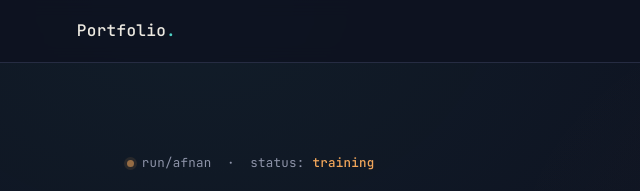
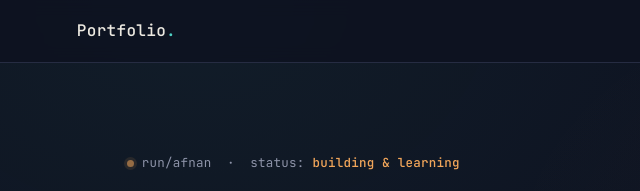
Before and after one commit to mafnan338/Mohammed_Afnan_Portfolio, a plain HTML site: page index.html in a window 1280 px wide. Shown: the top 191 px of the page, 0-640 px from the left. Drawn offline with Linux system fonts and the light colour scheme.

Commit message:
Updated status

```diff
--- a/index.html
+++ b/index.html
@@ -43,7 +43,7 @@
         <div class="hero-text">
           <p class="run-status">
             <span class="run-dot"></span> run/afnan &nbsp;·&nbsp; status:
-            <span class="status-training">training</span>
+            <span class="status-training">building & learning</span>
           </p>
           <h1>Mohammed Afnan</h1>
 
```
